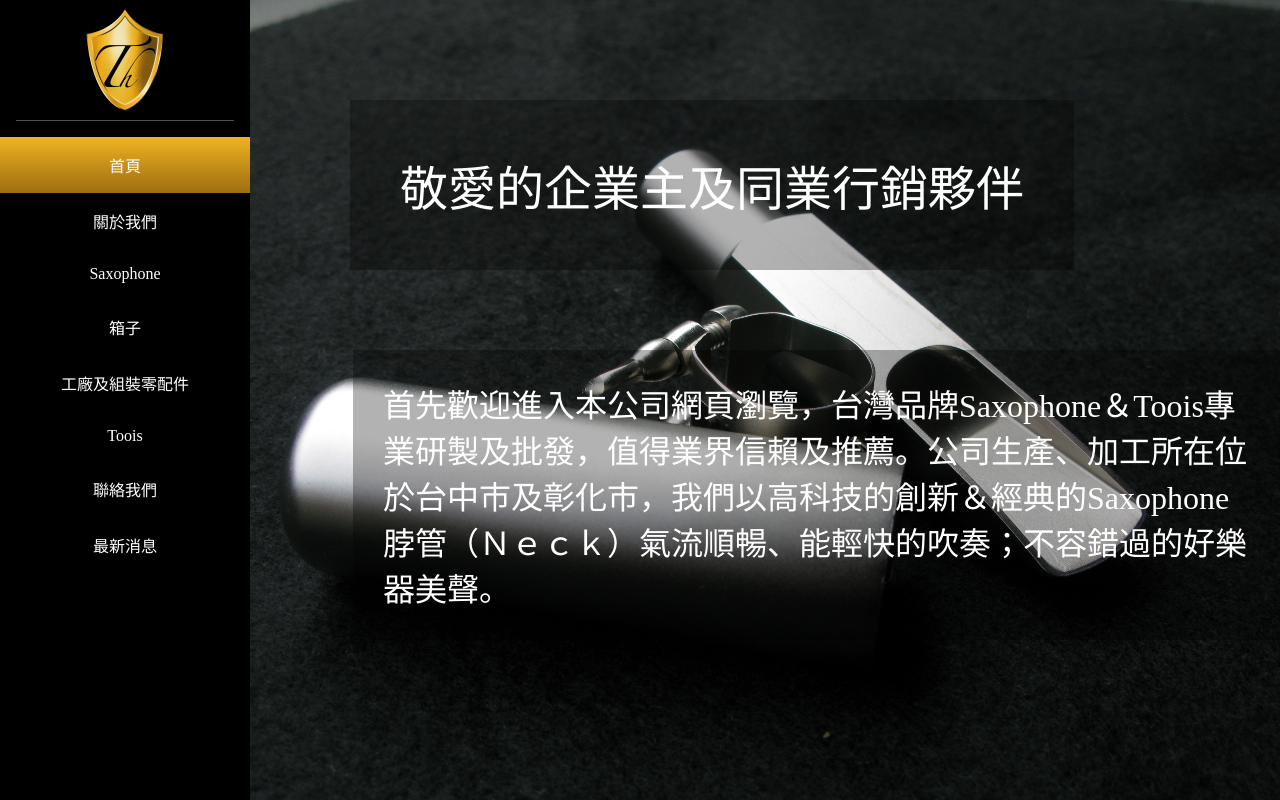
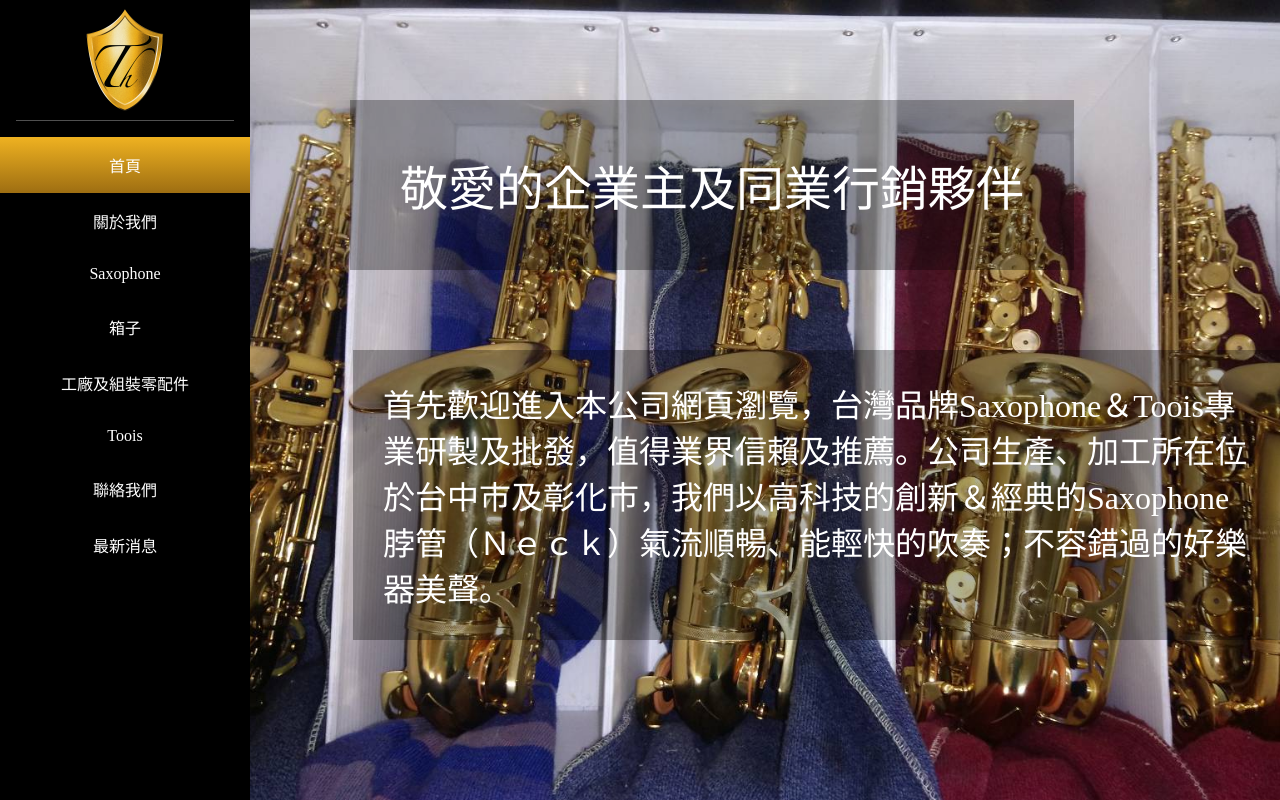
Before and after one commit to HuangPeifeng/TH, an Angular app: page /home in a window 1280 px wide. Built offline with nearby package versions, Linux system fonts and the light colour scheme.

Commit message:
修正背景

```diff
--- a/src/app/pages/about/about.component.scss
+++ b/src/app/pages/about/about.component.scss
@@ -3,7 +3,7 @@
   height: 100%;
   position: fixed;
   color: #fff;
-  background-image: url("/assets/images/about-cover.jpg");
+  background-image: url("/assets/images/sax/sax-mid5.jpg");
   background-repeat: no-repeat;
   background-size: cover;
   background-position: center;
--- a/src/app/pages/accessories/accessories.component.scss
+++ b/src/app/pages/accessories/accessories.component.scss
@@ -3,7 +3,7 @@
   height: 100%;
   position: fixed;
   color: #fff;
-  background-image: url("/assets/images/1.jpg");
+  background-image: url("/assets/images/factory/factory14.jpg");
   background-repeat: no-repeat;
   background-size: cover;
   background-position: center;
--- a/src/app/pages/cases/cases.component.scss
+++ b/src/app/pages/cases/cases.component.scss
@@ -3,7 +3,7 @@
   height: 100%;
   position: fixed;
   color: #fff;
-  background-image: url("/assets/images/7.jpg");
+  background-image: url("/assets/images/cases/case1.jpg");
   background-repeat: no-repeat;
   background-size: cover;
   background-position: center;
--- a/src/app/pages/contact/contact.component.ts
+++ b/src/app/pages/contact/contact.component.ts
@@ -6,9 +6,9 @@
   styleUrls: ['./contact.component.scss']
 })
 export class ContactComponent implements OnInit, OnDestroy {
-  cover = '/assets/images/1.jpg';
+  cover = '/assets/images/sax/sax-high1.jpg';
   count = 0;
-  list = [1, 2, 3, 4, 5, 6];
+  list = [1, 2, 3, 4, 5];
   opacity = 1;
   $interval = null;
 
@@ -17,7 +17,7 @@
   ngOnInit() {
     this.$interval = setInterval(() => {
       this.count++;
-      if (this.count > 5) {
+      if (this.count > 4) {
         this.count = 0;
       }
       const isOpacity = setInterval(() => {
@@ -25,7 +25,7 @@
         if (this.opacity < 0) {
           this.opacity = 0;
           clearInterval(isOpacity);
-          this.cover = `/assets/images/${this.list[this.count]}.jpg`;
+          this.cover = `/assets/images/sax/sax-high${this.list[this.count]}.jpg`;
           const noOpacity = setInterval(() => {
             this.opacity = this.opacity + 0.1;
             if (this.opacity > 1) {
--- a/src/app/pages/home/home.component.ts
+++ b/src/app/pages/home/home.component.ts
@@ -6,9 +6,9 @@
   styleUrls: ['./home.component.scss']
 })
 export class HomeComponent implements OnInit, OnDestroy {
-  cover = '/assets/images/1.jpg';
+  cover = '/assets/images/sax/sax-high1.jpg';
   count = 0;
-  list = [1, 2, 3, 4, 5, 6];
+  list = [1, 2, 3, 4, 5];
   opacity = 1;
   $interval = null;
 
@@ -17,7 +17,7 @@
   ngOnInit() {
     this.$interval = setInterval(() => {
       this.count++;
-      if (this.count > 5) {
+      if (this.count > 4) {
         this.count = 0;
       }
       const isOpacity = setInterval(() => {
@@ -25,7 +25,7 @@
         if (this.opacity < 0) {
           this.opacity = 0;
           clearInterval(isOpacity);
-          this.cover = `/assets/images/${this.list[this.count]}.jpg`;
+          this.cover = `/assets/images/sax/sax-high${this.list[this.count]}.jpg`;
           const noOpacity = setInterval(() => {
             this.opacity = this.opacity + 0.1;
             if (this.opacity > 1) {
--- a/src/app/pages/news/news.component.scss
+++ b/src/app/pages/news/news.component.scss
@@ -3,7 +3,7 @@
   height: 100%;
   position: fixed;
   color: #fff;
-  background-image: url("/assets/images/1.jpg");
+  background-image: url("/assets/images/sax/sax-high4.jpg");
   background-repeat: no-repeat;
   background-size: cover;
   background-position: center;
--- a/src/app/pages/saxophones/saxophones.component.scss
+++ b/src/app/pages/saxophones/saxophones.component.scss
@@ -3,7 +3,7 @@
   height: 100%;
   position: fixed;
   color: #fff;
-  background-image: url("/assets/images/6.jpg");
+  background-image: url("/assets/images/sax/sax-high4.jpg");
   background-repeat: no-repeat;
   background-size: cover;
   background-position: center;
--- a/src/app/pages/toois/toois.component.scss
+++ b/src/app/pages/toois/toois.component.scss
@@ -3,7 +3,7 @@
   height: 100%;
   position: fixed;
   color: #fff;
-  background-image: url("/assets/images/6.jpg");
+  background-image: url("/assets/images/toois/toois5.jpg");
   background-repeat: no-repeat;
   background-size: cover;
   background-position: center;
```
